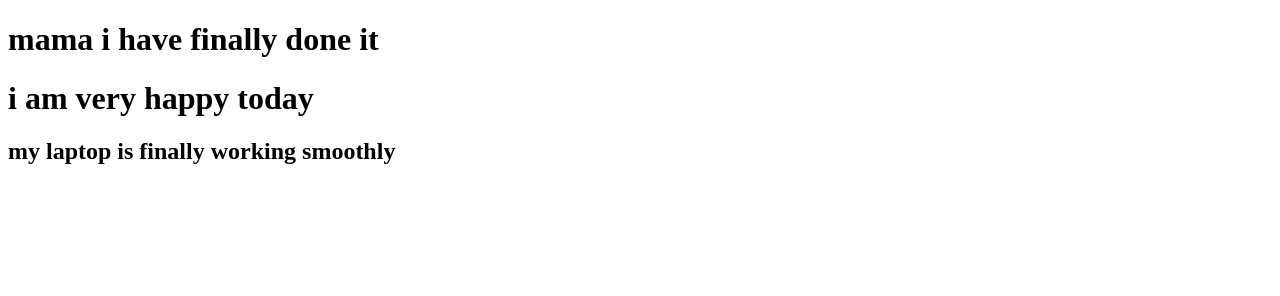
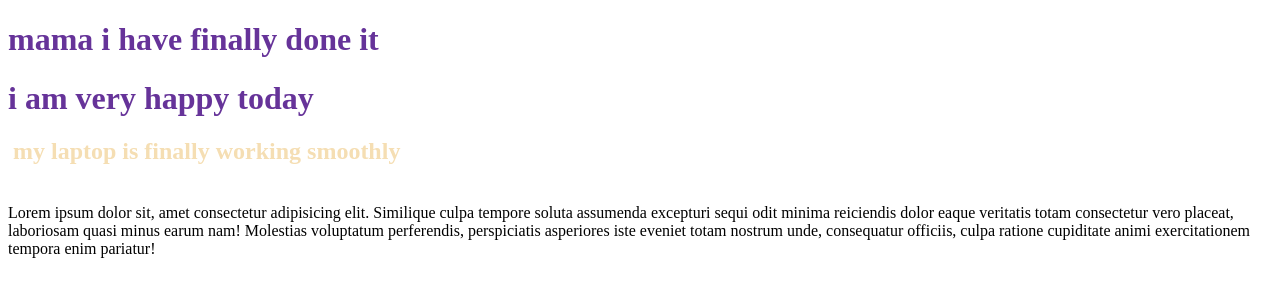
Before and after one commit to nahianzarif1/my-second-repo, a plain HTML site: page index.html in a window 1280 px wide. Drawn offline with Linux system fonts and the light colour scheme.

Commit message:
something special added

```diff
--- a/index.html
+++ b/index.html
@@ -5,10 +5,21 @@
     <meta http-equiv="X-UA-Compatible" content="IE=edge">
     <meta name="viewport" content="width=device-width, initial-scale=1.0">
     <title>My second repo</title>
+    <link rel="stylesheet" href="style.css">
+    <link rel="stylesheet" href="">
+    <style>
+        .pera{
+            color: wheat;
+            border: 30px;
+            margin: 5px;
+        }
+    </style>
 </head>
 <body>
     <h1>mama i have finally done it</h1>
     <h1>i am very happy today</h1>
-    <h2>my laptop is finally working smoothly</h2>
+    <h2 class="pera">my laptop is finally working smoothly</h2>
+    <img src="" alt="">
+    <p>Lorem ipsum dolor sit, amet consectetur adipisicing elit. Similique culpa tempore soluta assumenda excepturi sequi odit minima reiciendis dolor eaque veritatis totam consectetur vero placeat, laboriosam quasi minus earum nam! Molestias voluptatum perferendis, perspiciatis asperiores iste eveniet totam nostrum unde, consequatur officiis, culpa ratione cupiditate animi exercitationem tempora enim pariatur!</p>
 </body>
 </html>
--- a/style.css
+++ b/style.css
@@ -1,3 +1,3 @@
-h{
+h1{
     color: rebeccapurple;
 }
```
